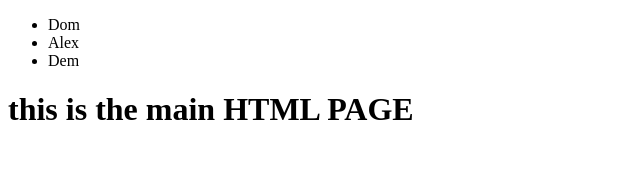
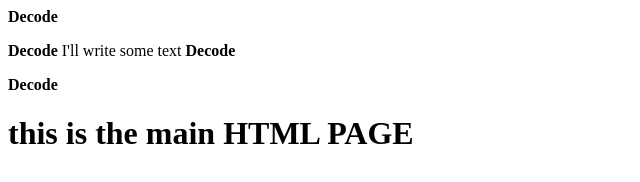
Before and after one commit to SalehMajeed/Course--Javascript-DOM, a plain HTML site: page index.html in a window 1280 px wide. Shown: the whole page, without its empty margins (0-640 px from the left). Drawn offline with Linux system fonts and the light colour scheme.

Commit message:
insert_adjacent_html

```diff
--- a/index.html
+++ b/index.html
@@ -97,17 +97,17 @@
         <div class="progress-bar-value">65%</div>
         <div class="progress-bar-fill"></div>
     </div> -->
-    <!-- <p id='my_para'>
-        Yeah mate
-    </p> -->
+    <p id='my_para'>
+        I'll write some text
+    </p>
     <!-- <div id='my_div' data-name='anony' data-started-coding-at="12">
         Sample Text
     </div> -->
-    <ul id='my_list'>
-        <!-- <li>Apples</li>
+    <!-- <ul id='my_list'>
+        <li>Apples</li>
         <li>Pears</li>
-        <li>Bananas</li> -->
-    </ul>
+        <li>Bananas</li>
+    </ul> -->
     <!-- <div id="container1">
 
         <div class="box">Box 1</div>
@@ -123,7 +123,11 @@
     <h1 id="heading">this is the main HTML PAGE</h1>
     <!-- <iframe src="content.html" frameborder="1" style="width: 600px; height: 300px;"></iframe> -->
 
-    <script src="js/multiple_append.js"></script>
+    <script src="js/element_matches.js"></script>
+    <script src="js/insert_adjacent_text.js"></script>
+    <script src="js/insert_adjacent_element.js"></script>
+    <script src="js/insert_adjacent.js"></script>
+    <!-- <script src="js/multiple_append.js"></script> -->
     <!-- <script src="js/window.js"></script> -->
     <!-- <script src="js/progress.js"></script> -->
     <!-- <script src="js/query_selector_all.js"></script> -->
--- /dev/null
+++ b/js/insert_adjacent.js
@@ -0,0 +1,13 @@
+const my_para = document.getElementById('my_para');
+
+/*
+    beforebegin - before element
+    afterbegin - first child
+    beforeend - last child
+    afterend - after element
+*/
+
+my_para.insertAdjacentHTML('beforebegin', '<strong>Decode</strong>');
+my_para.insertAdjacentHTML('afterbegin', '<strong>Decode</strong>');
+my_para.insertAdjacentHTML('beforeend', '<strong>Decode</strong>');
+my_para.insertAdjacentHTML('afterend', '<strong>Decode</strong>');
```
Also changed, not shown: js/element_matches.js (added), js/insert_adjacent_element.js (added), js/insert_adjacent_text.js (added).
